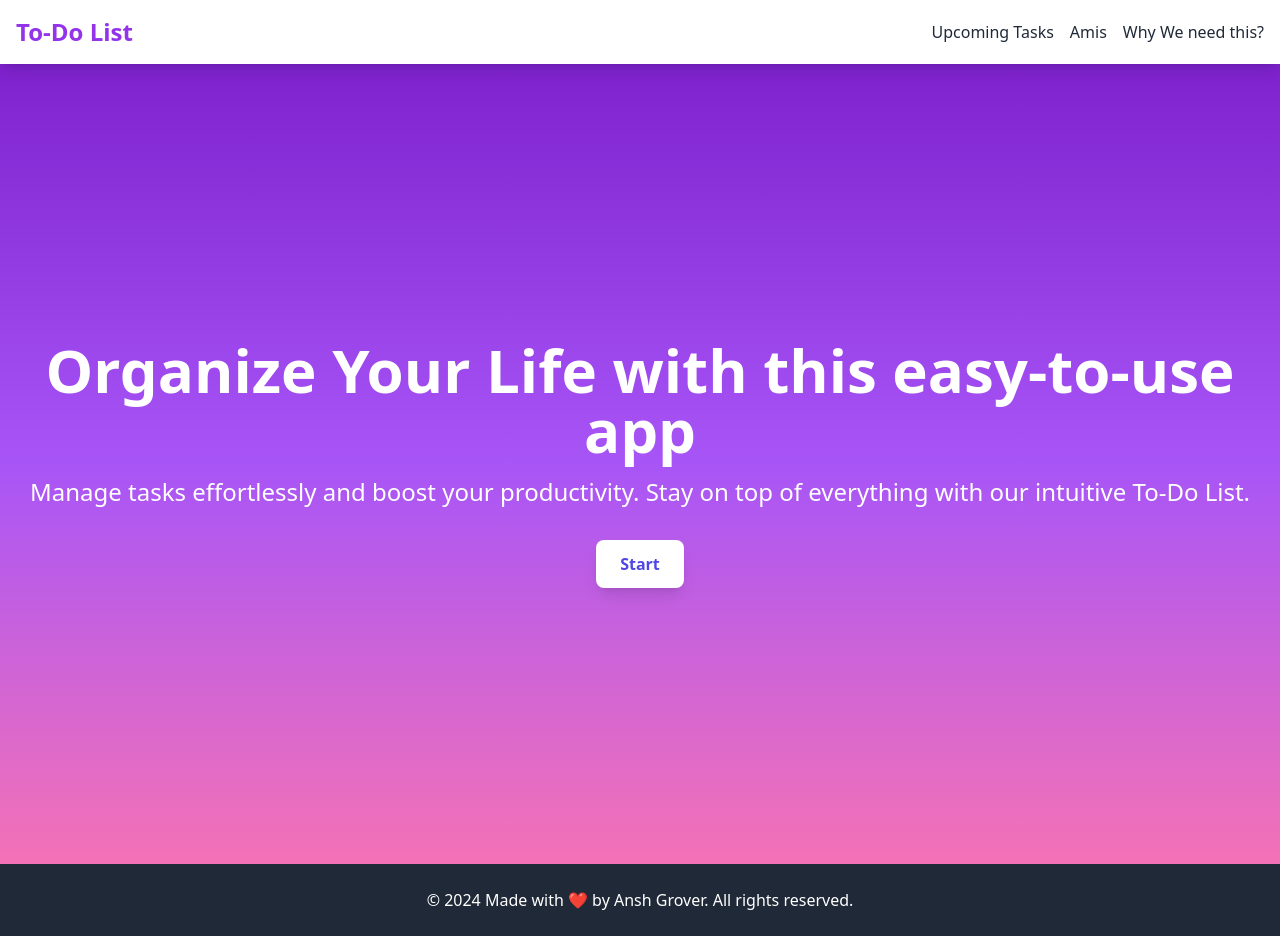
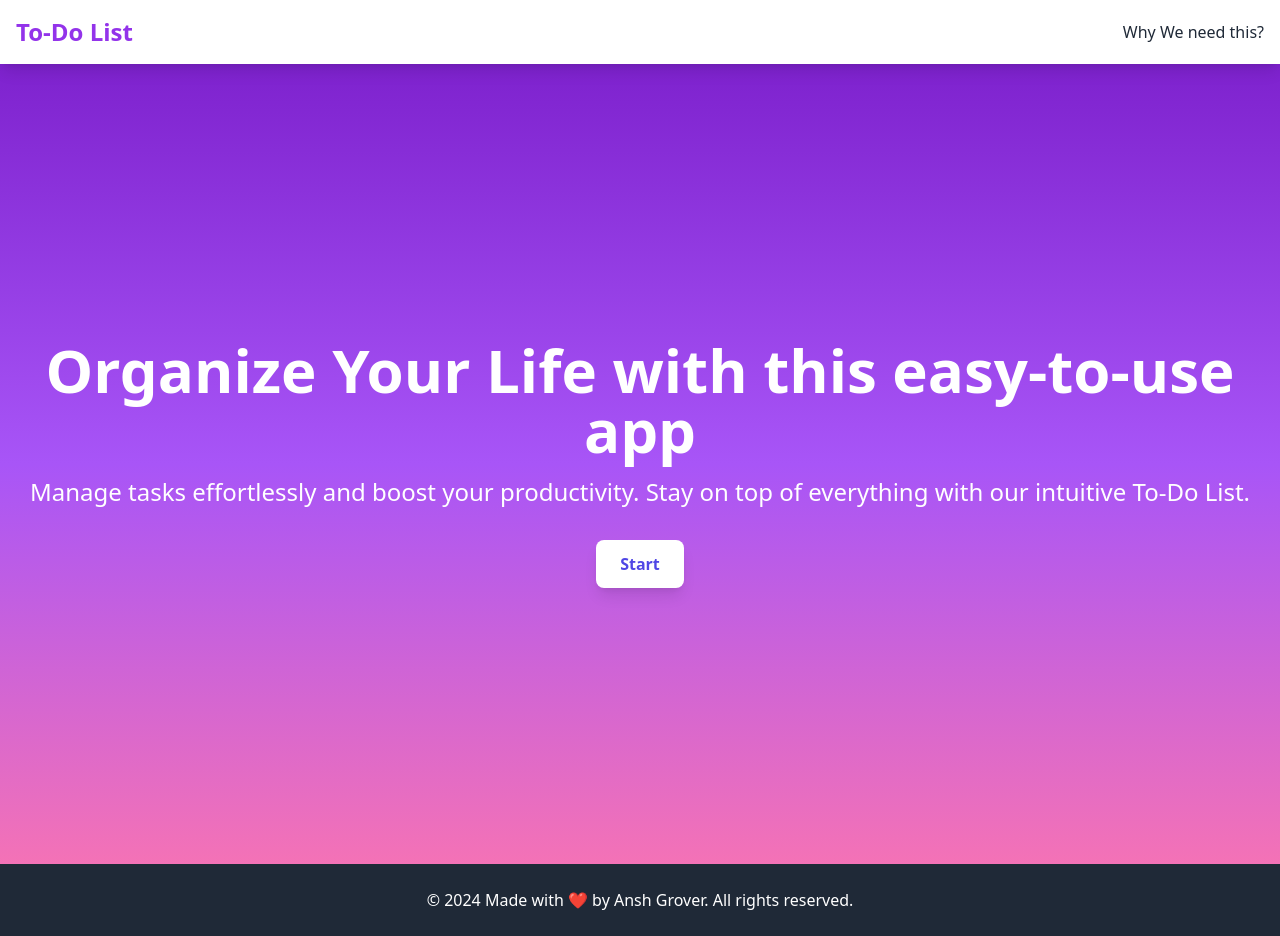
Before and after one commit to GeneJosie/git-test, a website: page To-Do-List-main/index.html in a window 1280 px wide. Drawn offline with nearby package versions, Linux system fonts and the light colour scheme.

Commit message:
Suppression des pages orphelines

```diff
--- a/To-Do-List-main/index.html
+++ b/To-Do-List-main/index.html
@@ -15,12 +15,6 @@
       >
         <a href="#" class="text-2xl font-bold text-purple-600">To-Do List</a>
         <ul class="flex space-x-4">
-          <!-- All of these buttons currently lead to error pages as their functionality will be added in the future
-          after login and authentication has been implemented.-->
-          <li>
-            <a href="error.html" class="hover:text-blue-600">Upcoming Tasks</a>
-          </li>
-          <li><a href="error.html" class="hover:text-blue-600">Amis</a></li>
           <li>
             <a href="imp.html" class="hover:text-blue-600">Why We need this?</a>
           </li>
```
